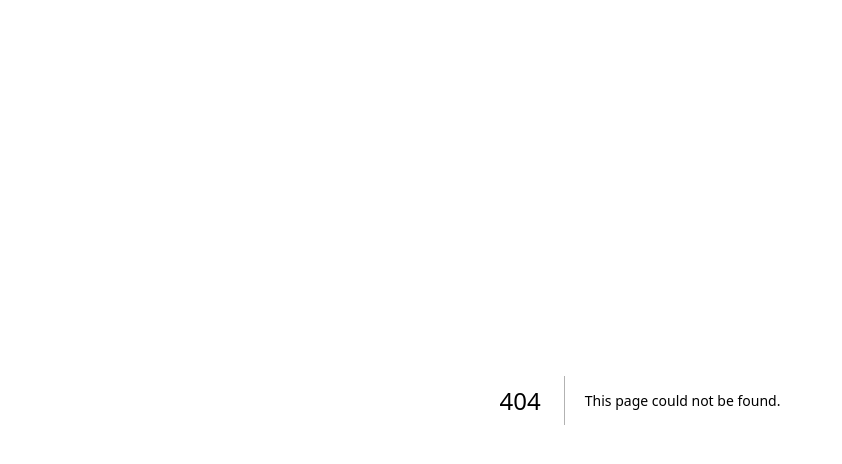
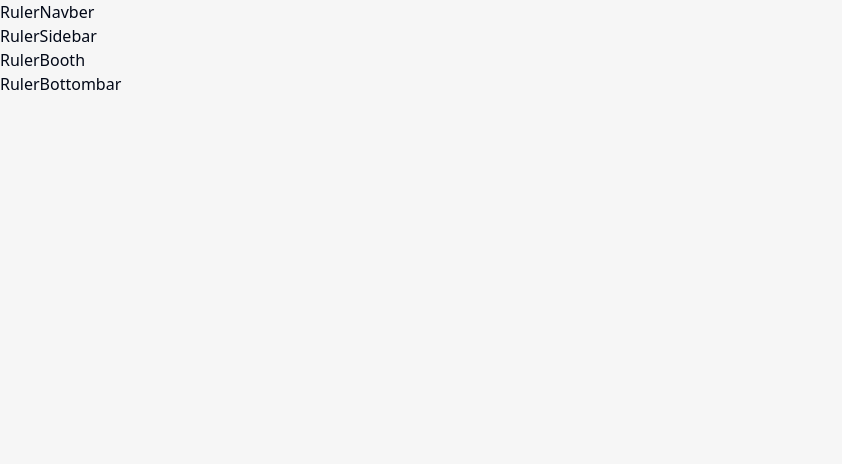
Before and after one commit to fikrialwan/jelajah-agi, a Next.js app: page /roler/booth in a window 1280 px wide. Before the commit this address had no page. Shown: the top 464 px of the page, without its empty margins (0-842 px from the left). Built offline with nearby package versions, Linux system fonts and the light colour scheme.

Commit message:
feat(booth): initial layout and page

```diff
--- /dev/null
+++ b/src/app/roler/booth/page.tsx
@@ -0,0 +1,7 @@
+import Booth from "~/lib/components/pages/ruler/booth";
+
+function BoothPage() {
+  return <Booth />;
+}
+
+export default BoothPage;
--- /dev/null
+++ b/src/app/roler/layout.tsx
@@ -0,0 +1,20 @@
+import RulerBottombar from "~/lib/components/features/ruler/layout/bottombar";
+import RulerNavbar from "~/lib/components/features/ruler/layout/navbar";
+import RulerSidebar from "~/lib/components/features/ruler/layout/sidebar";
+
+function RulerLayout({
+  children,
+}: Readonly<{
+  children: React.ReactNode;
+}>) {
+  return (
+    <div>
+      <RulerNavbar />
+      <RulerSidebar />
+      <main>{children}</main>
+      <RulerBottombar />
+    </div>
+  );
+}
+
+export default RulerLayout;
--- /dev/null
+++ b/src/app/roler/page.tsx
@@ -0,0 +1,7 @@
+import Booth from "~/lib/components/pages/ruler/booth";
+
+function RulerPage() {
+  return <Booth />;
+}
+
+export default RulerPage;
--- /dev/null
+++ b/src/lib/components/features/ruler/layout/bottombar.tsx
@@ -0,0 +1,5 @@
+function RulerBottombar() {
+  return <nav>RulerBottombar</nav>;
+}
+
+export default RulerBottombar;
--- /dev/null
+++ b/src/lib/components/features/ruler/layout/navbar.tsx
@@ -0,0 +1,5 @@
+function RulerNavbar() {
+  return <header>RulerNavber</header>;
+}
+
+export default RulerNavbar;
--- /dev/null
+++ b/src/lib/components/features/ruler/layout/sidebar.tsx
@@ -0,0 +1,5 @@
+function RulerSidebar() {
+  return <aside>RulerSidebar</aside>;
+}
+
+export default RulerSidebar;
--- /dev/null
+++ b/src/lib/components/pages/ruler/booth.tsx
@@ -0,0 +1,5 @@
+function Booth() {
+  return <div>RulerBooth</div>;
+}
+
+export default Booth;
```
